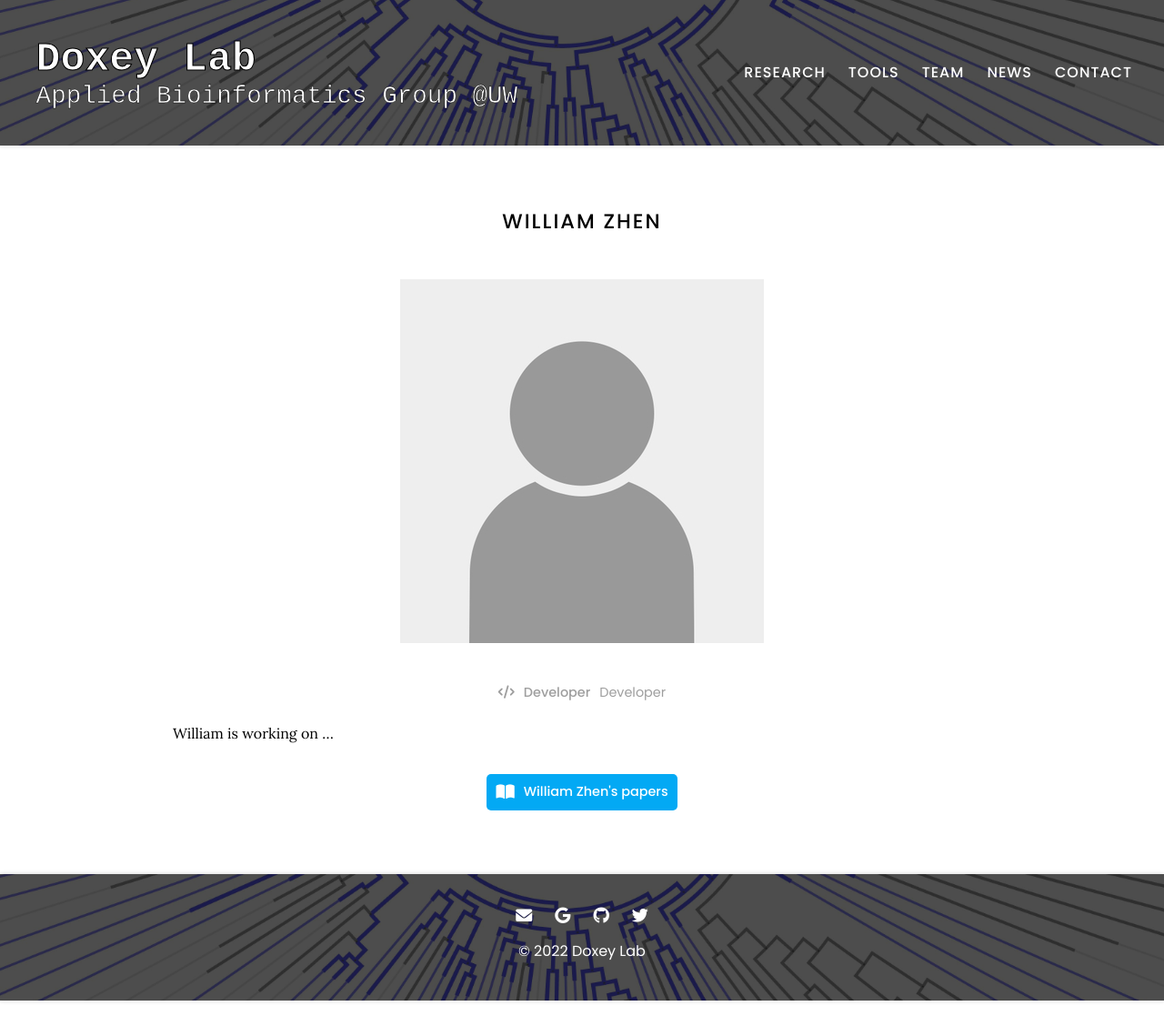
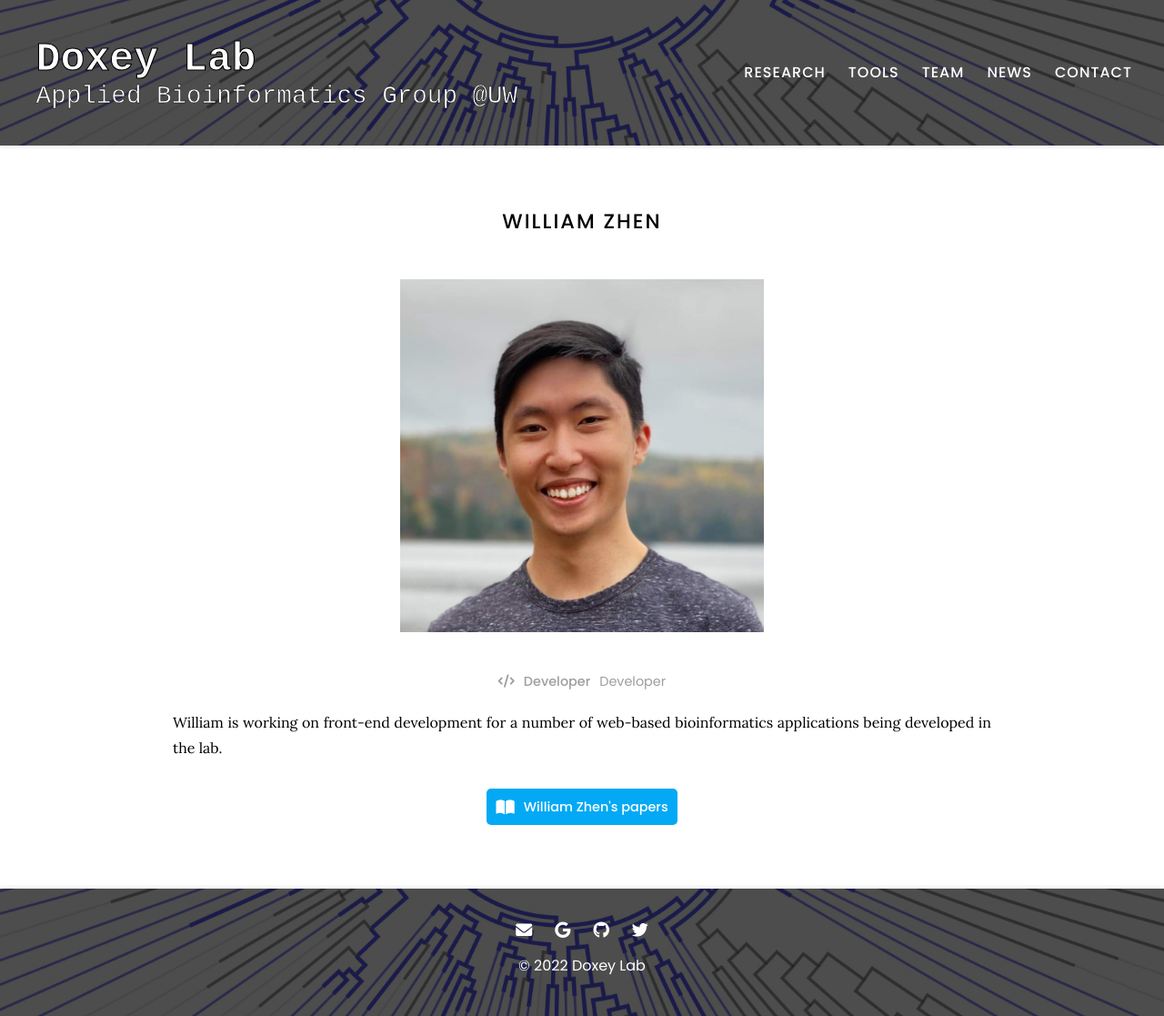
Before and after one commit to doxeylab/doxeylab-website, a Jekyll site: the page built from _members/william-zhen.md, in a window 1280 px wide. Shown: the whole page at 91% size. Built offline with Jekyll 4.4.1, drawn with Linux system fonts in a browser that asks for light colours.

Commit message:
Update william-zhen.md

```diff
--- a/_members/william-zhen.md
+++ b/_members/william-zhen.md
@@ -1,12 +1,12 @@
 ---
 name: William Zhen
-image: images/member.jpg
+image: images/team/william-zhen.jpg
 description: Developer
 role: developer
 group: current
 aliases:
-  - W. Zhen
+  - William Zhen
   - W. Zhen
 ---
 
-William is working on ...
+William is working on front-end development for a number of web-based bioinformatics applications being developed in the lab.
```
